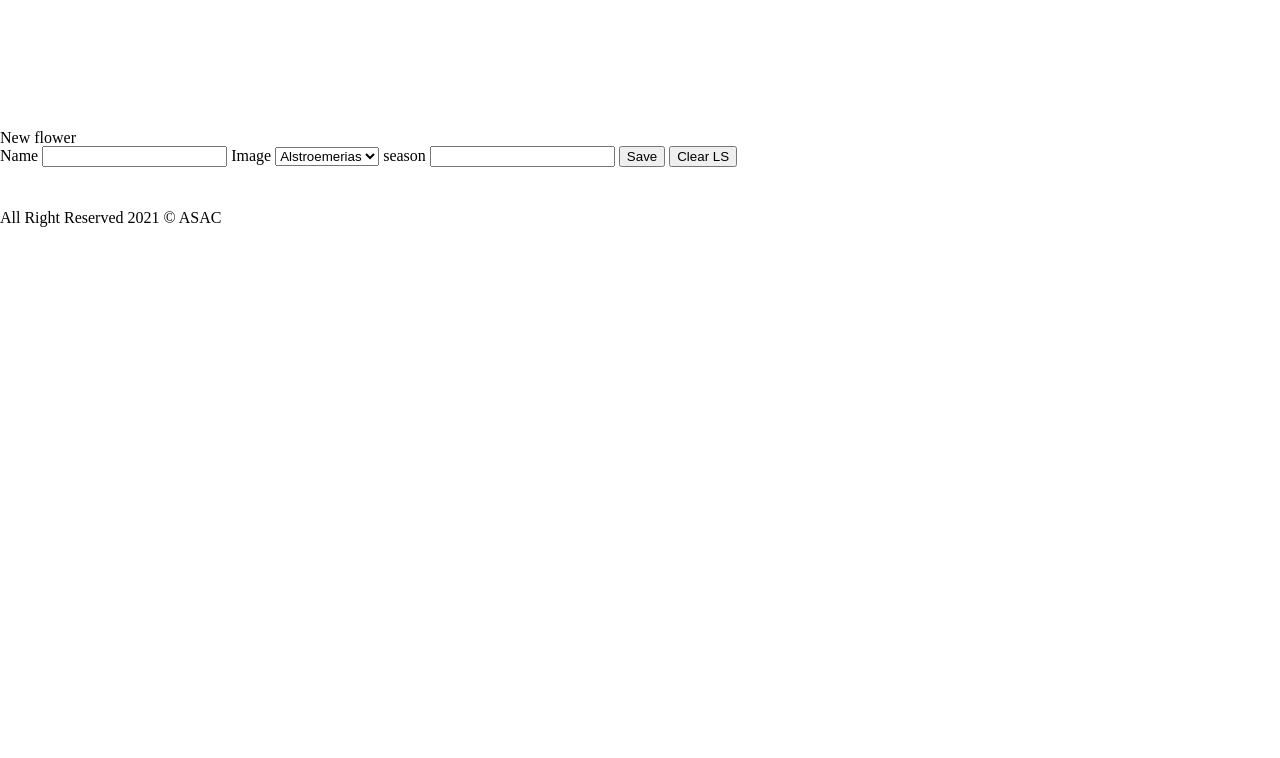
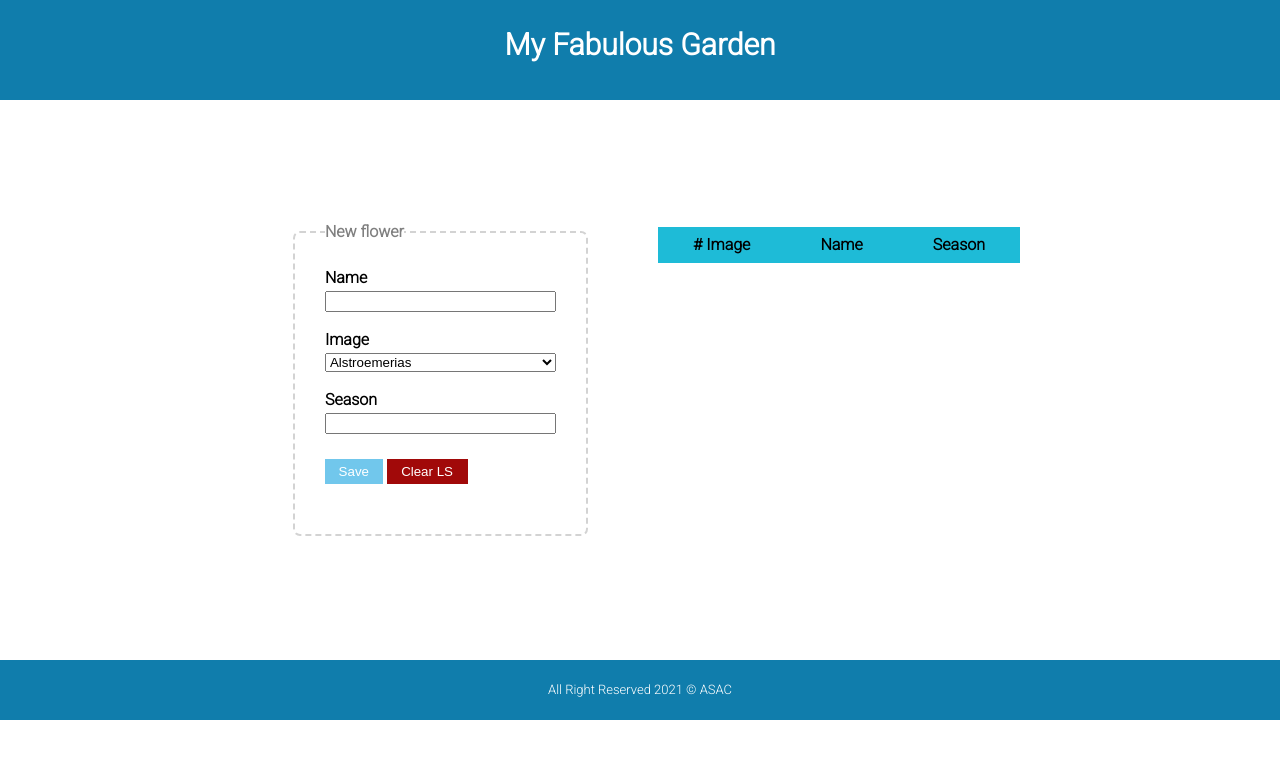
Before and after one commit to lanaalsoufi/my-garden, a plain HTML site: page index.html in a window 1280 px wide. Drawn offline with Linux system fonts and the light colour scheme.

Commit message:
add and edit

```diff
--- a/Css/style.css
+++ b/Css/style.css
@@ -1,19 +1,144 @@
+@import url('https://fonts.googleapis.com/css2?family=Roboto:wght@300&display=swap');
+
 *{
     box-sizing: border-box;
 }
 
 body{
+    font-family: 'Roboto', sans-serif;
     display: grid;
-    grid-template-rows: 100px minmax(50px , 1fr) 50px;
+    grid-template-rows: 100px minmax(500px , 1fr) 50px;
     row-gap: 30px;
 }
 
 header{
     text-align: center;
-    background-color: ;
+    background-color:#107dac;
     height: 100px;
     font-size: 30px;
     font-weight: bolder;
     color: white;
+    padding-top: 30px;
+}
+
+footer{
+    text-align: center;
+    width: 100%;
+    height: 60px;
+    margin: auto;
+    padding-top: 23px;
+    color: white;
+    background-color:#107dac;
+    font-size: 13px;
+}
+main{
+    width: 60%;
+    margin: auto;
+    display: grid;
+    grid-template-columns: 1fr 1fr;
+    gap: 30px;
+}
+
+fieldset{
+    width: 100%;
+    margin: auto;
+   border-style: dashed;
+   border-width: 2px;
+   border-radius: 7px;
+   border-color: lightgray;
+   padding: 30px;
 
 }
+
+legend{
+    color: grey;
+    font-weight: bold;
+}
+
+form{
+    margin: auto;
+    width: 80%;
+}
+
+label, input{
+    width: 100%;
+    display: inherit;
+
+}
+
+select, input,button{
+    margin-bottom: 20px;
+    margin-top: 5px;
+    width: 100%;
+}
+
+
+ label{
+     font-weight: bold;
+ }
+
+ option{
+     background-color: gray;
+ }
+
+.saveBtn{
+    width: 25%;
+    padding: 5px;
+    display: inline-block;
+    cursor: pointer;
+    border: none;
+    color: white;
+    background-color: #71c7ec;
+
+}
+
+.clearBtn{
+    width: 35%;
+    padding: 5px;
+    display: inline-block;
+    cursor: pointer;
+    border: none;
+    color: white;
+    background-color:#a10909;
+
+}
+
+img{
+    width: 70%;
+    border-radius: 7px;
+
+}
+
+table tr:nth-child(odd){
+    background-color: #71c7ec;
+}
+
+table tr:nth-child(even){
+    background-color:#189ad3;
+}
+
+td , th , td span{
+    padding: 3px 10px;
+    vertical-align: middle;
+    text-align: center;
+}
+
+th{
+    padding: 10px 35px;
+    font-weight: bold;
+    background-color:#1ebbd7 ;
+
+}
+
+
+tr{
+    border-width: 3px;
+    border-color:white;
+    border-style: solid;
+}
+
+span{
+    cursor: pointer;
+    color: black;
+    font-weight: bold;
+}
--- a/index.html
+++ b/index.html
@@ -13,12 +13,14 @@
         <h1>My Fabulous Garden</h1>
     </header>
     <main>
-       <div class="formContainer">
+      <div class="formContainer">
         <form id="form">
             <fieldset>
                 <legend>New flower</legend>
+
                 <label for="name">Name</label>
                 <input type="text" id="name" required>
+
                 <label for="image">Image</label>
                 <select name="" id="image" required>
                     <option value="Alstroemerias">Alstroemerias</option>
@@ -29,7 +31,8 @@
                     <option value="Tulips">Tulips</option>
                     <option value="Peonies">Peonies</option>
                 </select>
-                <label for="season">season</label>
+
+                <label for="season">Season</label>
                 <input type="text" id="season">
 
                 <input type="submit" value="Save" class="saveBtn">
@@ -37,19 +40,21 @@
 
             </fieldset>
         </form>
-        <div class="tableContainer">
-            <table id="table">
 
-            </table>
+      </div>
+      <div class="tableContainer">
+          <table id="table">
 
-        </div>
+          </table>
 
-       </div>
+      </div>
+
 
     </main>
     <footer>
         <P>All Right Reserved 2021 &copy; ASAC</P>
     </footer>
+    <script src="./js/app.js"></script>
 
 </body>
 </html>
--- a/js/app.js
+++ b/js/app.js
@@ -1,19 +1,18 @@
 'use strict';
 
-allFlowers = [];
-
+let allFlowers = [];
 
 let tableElement = document.getElementById('table');
 let formElement = document.getElementById('form');
 formElement.addEventListener('submit', addNewFlower);
 
-function flower(name, image, season){
+
+function Flower (name, image, season){
     this.name = name;
-    this.image = image;
+    this.image =`./img/${image}.jpeg`;
     this.season = season;
     allFlowers.push(this);
 }
-
 
 
 function addNewFlower(event){
@@ -21,49 +20,62 @@ function addNewFlower(event){
     let flowerName = event.target.name.value;
     let flowerImg = event.target.image.value;
     let flowerSeason = event.target.season.value;
-    new flower (flowerName, flowerImg, flowerSeason);
+    new Flower (flowerName, flowerImg, flowerSeason);
+    saveLocal();
     renderTable();
-    saveLocal();
 }
 
+
 function renderTable(){
-    tableElement.innerHTML ="";
+    tableElement.innerHTML ='';
 
     let headRow = document.createElement('tr');
-    tableElement.appendChild('headRow');
+    tableElement.appendChild(headRow);
 
     let th1 = document.createElement('th');
-    headRow.appendChild('th1');
+    headRow.appendChild(th1);
+    th1.innerHTML='# Image';
 
-    let th2 = document.createElement('th')
-    headRow.appendChild('th2');
+    let th2 = document.createElement('th');
+    headRow.appendChild(th2);
+    th2.innerHTML ='Name';
 
-    let th3 = document.createElement('th')
-    headRow.appendChild('th3');
+    let th3 = document.createElement('th');
+    headRow.appendChild(th3);
+    th3.innerHTML= 'Season';
 
-    for (let i = 0; i > allFlowers.length; i++){
+
+    for (let i = 0; i < allFlowers.length; i++){
         let rowElement = document.createElement('tr');
-        tableElement.appendChild('rowElement');
+        tableElement.appendChild(rowElement);
+
         let td1 = document.createElement('td');
-        rowElement.appendChild('td1')
+        rowElement.appendChild(td1);
+        td1.innerHTML =`<span onclick ="deleteRow(${i})">X</span> <img src="${allFlowers[i].image}">`;
+
         let td2 = document.createElement('td');
-        rowElement.appendChild('td2');
+        rowElement.appendChild(td2);
+        td2.innerHTML=allFlowers[i].name;
+
         let td3 = document.createElement('td');
-        rowElement.appendChild('td3');
+        rowElement.appendChild(td3);
+        td3.innerHTML=allFlowers[i].season;
     }
 
 }
+getLocal();
 renderTable();
-getLocal();
+
 
 function saveLocal(){
     let data = JSON.stringify(allFlowers);
-    localStorage.setItem('flowers', data);
+    localStorage.setItem('Flowers', data);
 
 }
 
+
 function getLocal(){
-    let data = localStorage.getItem('flowers');
+    let data = localStorage.getItem('Flowers');
     if (data){
         allFlowers = JSON.parse(data);
     }
@@ -71,18 +83,19 @@ function getLocal(){
 
 }
 
-function deleteRow (){
+
+function deleteRow (num){
     allFlowers.splice(num,1);
     saveLocal();
     renderTable();
 
 }
 
+
 function clearTable (){
-    tableElement.innerHTML ="";
+    tableElement.innerHTML ='';
     allFlowers =[];
     saveLocal();
     renderTable();
 
-
 }
```
